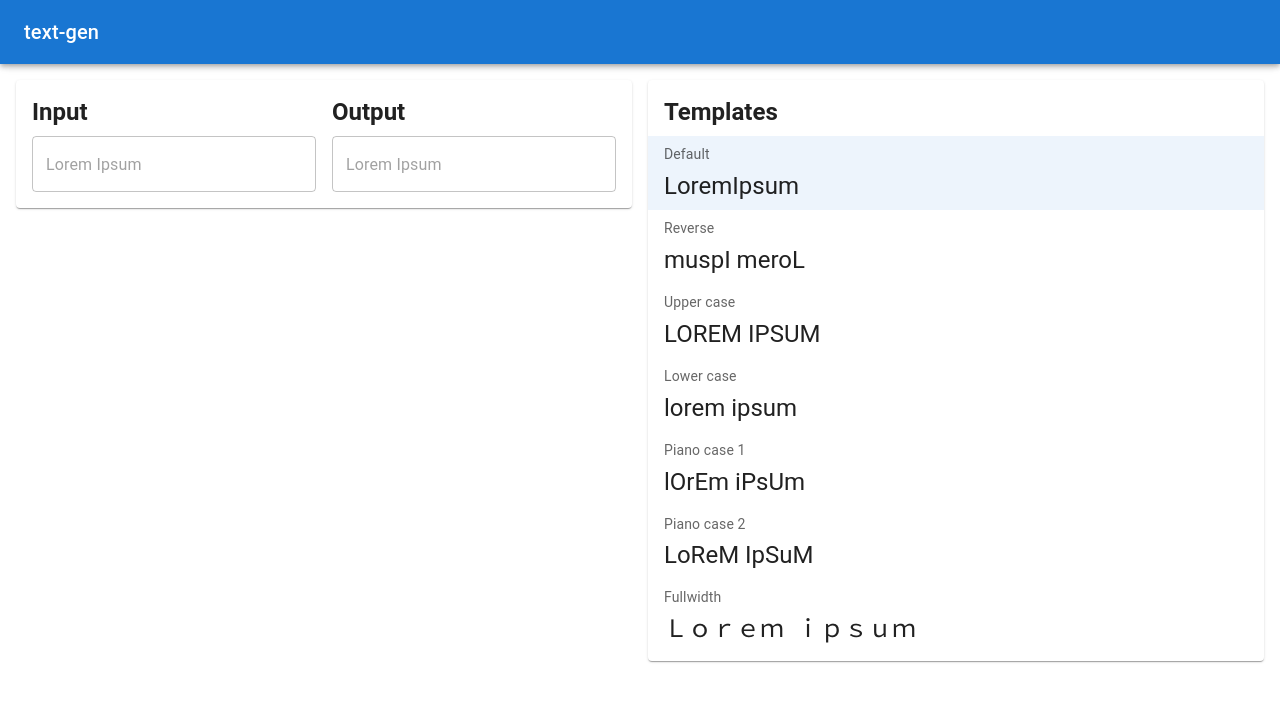
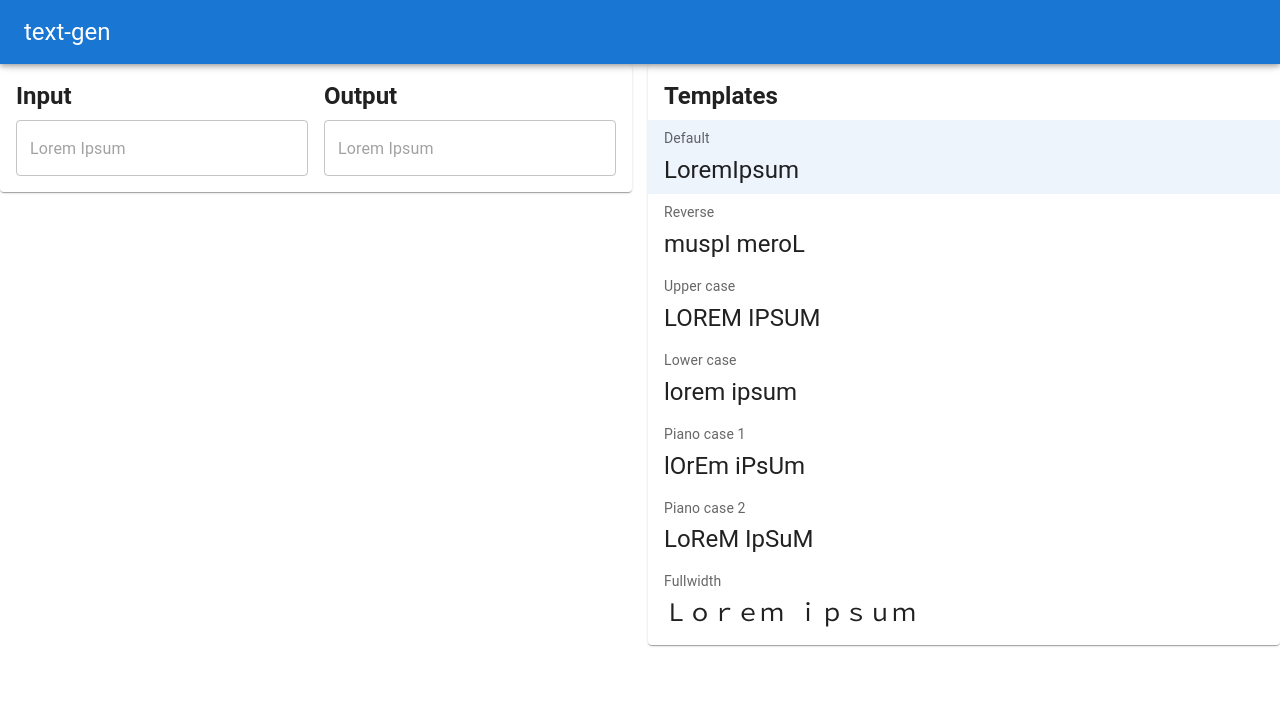
Before and after one commit to aysommer/text-gen, a React (Create React App) app: page / in a window 1280 px wide. Shown: the top 702 px of the page. Built offline with nearby package versions, Linux system fonts and the light colour scheme.

Commit message:
Adaptive design

```diff
--- a/src/App.tsx
+++ b/src/App.tsx
@@ -18,7 +18,11 @@ const App = () => {
 
    return (
       <ThemeProvider theme={theme}>
-         <Box sx={{ display: 'flex' }} height='100%'>
+         <Box sx={{
+            display: 'flex',
+            bgcolor: 'background.default',
+            height: '100%'
+         }}>
             <Header />
             <Main />
          </Box>
--- a/src/components/inputContoller/InputController.tsx
+++ b/src/components/inputContoller/InputController.tsx
@@ -101,15 +101,15 @@ const Input: React.FC<InputProps> = observer(({
 const InputController = () => {
    return (
       <Paper sx={{ display: 'flex', padding: 2 }}>
-         <Stack direction='row' spacing={2} width='100%'>
-            <Stack width='50%' spacing={1}>
+         <Stack direction={{ xs: 'column', md: 'row' }} spacing={2} width='100%'>
+            <Stack width={{ xs: '100%', md: '50%' }} spacing={1}>
                <Input
                   label='Input'
                   fieldName='value'
                   action={InputAction.Clear}
                />
             </Stack>
-            <Stack width='50%' spacing={1}>
+            <Stack width={{ xs: '100%', md: '50%' }} spacing={1}>
                <Input
                   label='Output'
                   fieldName='formattedValue'
--- a/src/components/layout/Header.tsx
+++ b/src/components/layout/Header.tsx
@@ -10,7 +10,7 @@ const Header = () => {
       <Box component='header'>
          <AppBar component='nav'>
             <Toolbar>
-               <Typography variant='h6' noWrap component='div'>
+               <Typography variant='h5' noWrap component='div'>
                   text-gen
                </Typography>
             </Toolbar>
--- a/src/components/layout/Main.tsx
+++ b/src/components/layout/Main.tsx
@@ -9,12 +9,17 @@ import { TemplatesList } from "../templatesList";
 const Main = () => {
    return (
       <Box component='main' sx={{
-         p: 2,
          width: '100%',
-         bgcolor: 'background.default',
+         height: '100%',
+         boxSizing: 'border-box'
       }}>
          <Toolbar />
-         <Grid container rowSpacing={2} columnSpacing={2} alignItems="stretch" direction="row">
+         <Grid
+            container
+            rowSpacing={2}
+            columnSpacing={2}
+            alignItems="stretch"
+            direction={{ xs: 'column', md: 'row' }}>
             <Grid item xs={6}>
                <InputController />
             </Grid>
```
